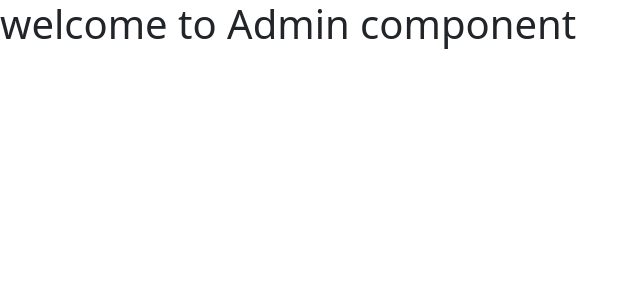
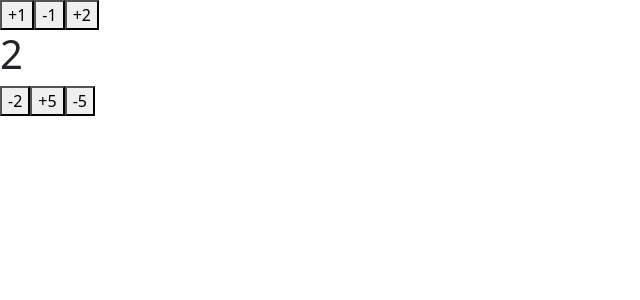
Before and after one commit to sriram507/React-tasks, a React (Create React App) app: page / in a window 1280 px wide. Shown: the top 300 px of the page, without its empty margins (0-640 px from the left). Built offline with nearby package versions, Linux system fonts and the light colour scheme.

Commit message:
Propdrilling conditional rendering state and set state in class component

```diff
--- /dev/null
+++ b/src/UiContent/Counter/Counter.js
@@ -0,0 +1,30 @@
+import React, { Component } from "react";
+
+class Counter extends Component {
+  constructor() {
+    super();
+    this.state = { counter: 2 };
+  }
+
+  handleEvent = (value) => {
+    this.setState((prevState) => ({
+      counter: prevState.counter + value,
+    }));
+  };
+
+  render() {
+    return (
+      <>
+        <button onClick={() => this.handleEvent(1)}>+1</button>
+        <button onClick={() => this.handleEvent(-1)}>-1</button>
+        <button onClick={() => this.handleEvent(2)}>+2</button>
+        <h1>{this.state.counter}</h1>
+        <button onClick={() => this.handleEvent(-2)}>-2</button>
+        <button onClick={() => this.handleEvent(5)}>+5</button>
+        <button onClick={() => this.handleEvent(-5)}>-5</button>
+      </>
+    );
+  }
+}
+
+export default Counter;
--- a/src/index.js
+++ b/src/index.js
@@ -8,14 +8,17 @@ import 'bootstrap/dist/css/bootstrap.min.css';
 import './portfolio.css';
 import 'bootstrap/dist/css/bootstrap.min.css';
 import Parent from './UiContent/Parentcomp/Parentcomp';
+import Counter from './UiContent/Counter/Counter';
 
 
 const root = ReactDOM.createRoot(document.getElementById('root'));
 root.render(
   <React.StrictMode>
+
+        <Counter />
     {/* <App /> */}
     {/* <Home /> */}
-    <Parent login="admin" />
+    {/* <Parent login="admin" /> */}
   </React.StrictMode>
 );
 
```
